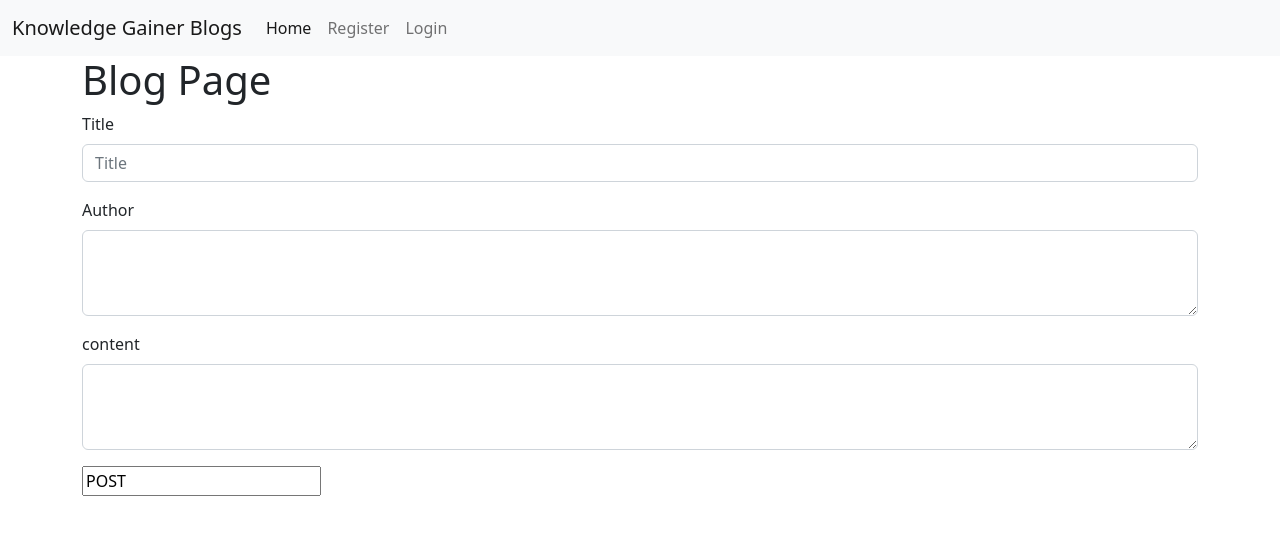
After one commit to raj7972/flask_blog-app, a Flask app: page /blogpost in a window 1280 px wide. The commit adds this page. Shown: the top 535 px of the page. Run offline with Flask 2, Linux system fonts and the light colour scheme; parts of the project's set-up code (start-up, migrations or seed data) failed here and were passed over.

Commit message:
second commit

```diff
--- a/app.py
+++ b/app.py
@@ -1,8 +1,11 @@
 
+from email.policy import default
+from turtle import title
 from unicodedata import name
 from flask import Flask,render_template ,request, flash, redirect
 from flask_sqlalchemy import SQLAlchemy
-from flask_login import LoginManager,login_user,UserMixin
+from flask_login import LoginManager,login_user,UserMixin,logout_user
+from datetime import datetime
 
 app= Flask(__name__)
 
@@ -22,6 +25,21 @@ class User(UserMixin,db.Model):
 
     def __repr__(self):
         return '<User %r>' % self.username
+
+class Blog(db.Model):
+    blog_id=db.Column(db.Integer,primary_key=True)
+    title=db.Column(String(80),nullable=False,primary_key=True)
+    author=db.Column(String(80),nullable=False,primary_key=True)
+    content=db.Column(db.Text(),nullable=False,primary_key=True)
+    pub_date= title=db.Column(db.Datetime(),nullable=False,default=datetime.utcnow)
+
+    def __repr__(self):
+        return '<Blog %r>' % self.title
+
+
+
+
+
 
 @login_manager.user_loader
 def load_user(user_id):
@@ -62,23 +80,23 @@ def login():
         password=request.form.get('password')
         user=User.query.filter_by(username=username).first()
 
-        print(username)
-        print(password)
-        if user:
-            print(user.username)
-            print(user.password)
-        else:
-            print("User not found")
         if user and password==user.password:
             login_user(user)
             return redirect('/')
         else:
-            flash('Invalid credentials','warning')
+            flash('Invalid credentials','danger')
             return redirect('/login')
 
     return render_template("login.html")
 
+@app.route("/Logout")
+def logout():
+    logout_user()
+    return redirect('/')
 
+@app.route("/blogpost")
+def blogpost():
+    return render_template('/blog.html')
 
 if __name__=="__main__":
 
--- /dev/null
+++ b/templates/blog.html
@@ -0,0 +1,26 @@
+{% extends 'main.html' %}
+{% block title %}
+<title>Blog Page</title>
+{% endblock title %}
+{% block body %}
+<h1>Blog Page</h1>
+
+
+<div class="mb-3">
+    <label for="exampleFormControlInput1" class="form-label">Title</label>
+    <input type="text" class="form-control" id="title" name="title" placeholder="Title">
+  </div>
+
+  <div class="mb-3">
+    <label for="exampleFormControlTextarea1" class="form-label">Author</label>
+    <textarea class="form-control" id="author"name='author' rows="3"></textarea>
+  </div>
+
+  <div class="mb-3">
+    <label for="exampleFormControlTextarea1" class="form-label">content</label>
+    <textarea class="form-control" id="content"name='content' rows="3"></textarea>
+  </div>
+
+
+  <input type="'submit" value="POST" class="btn-btn primary"
+{% endblock body %}
--- a/templates/main.html
+++ b/templates/main.html
@@ -25,17 +25,18 @@
             {% if current_user.is_authenticated %}
 
             <li class="nav-item">
-              <a class="nav-link" href=""{{current_user.username}}</a>
+              <a class="nav-link" href="">{{current_user.username}}</a>
             </li>
+
+
+            <li class="nav-item">
+              <a class="nav-link" href="blogpost">Post Blog</a>
+            </li>
+
             <li class="nav-item">
               <a class="nav-link" href="Logout">Logout</a>
             </li>
 
-
-
-            <li class="nav-item">
-              <a class="nav-link" href="blog post">Post blog</a>
-            </li>
 
             {% else %}
 
```
Also changed, not shown: mydb.db.
